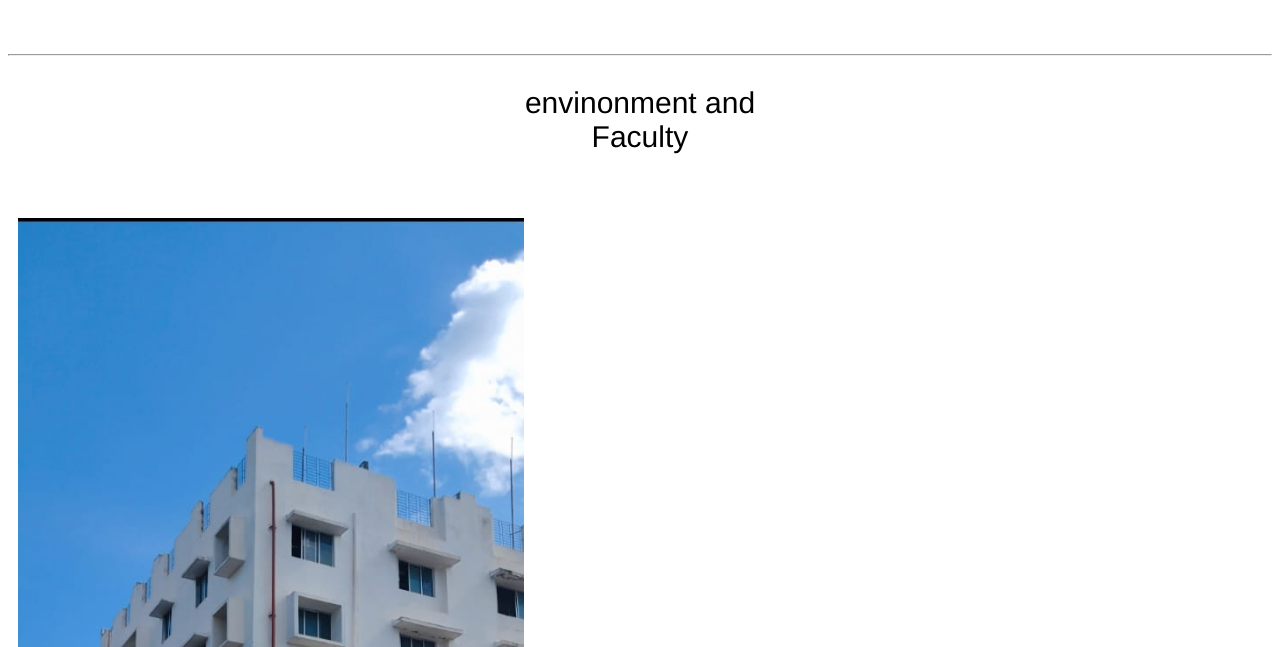
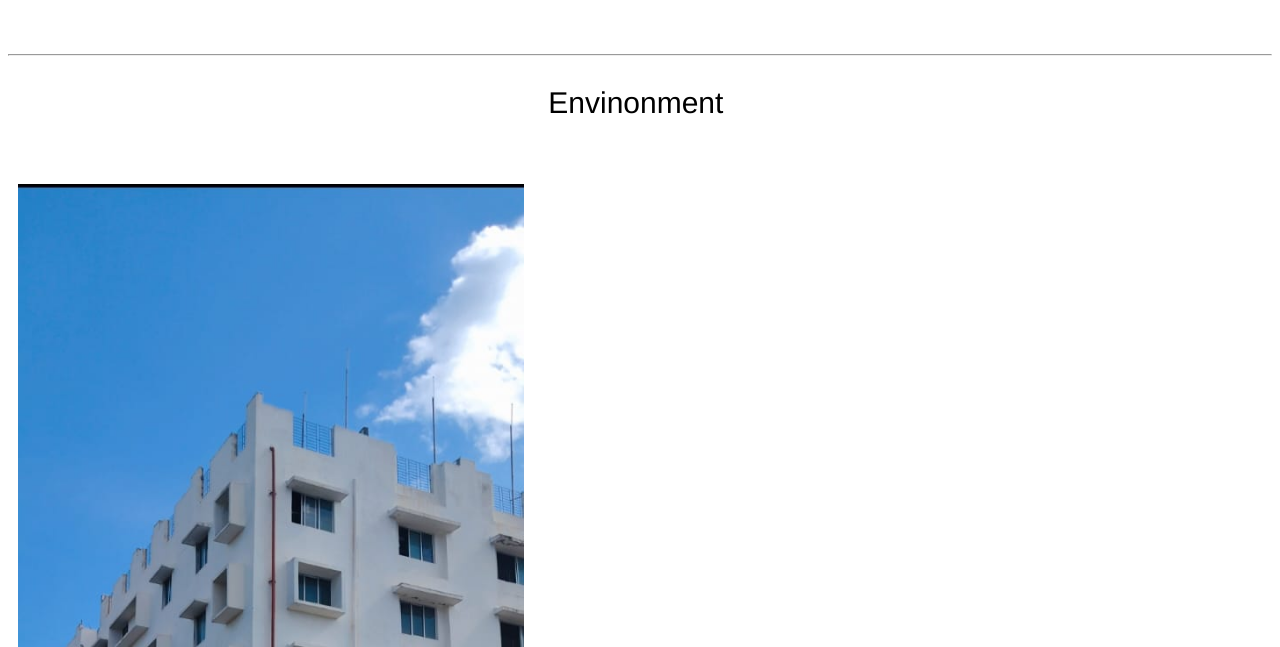
Before and after one commit to yasinmass/clg, a plain HTML site: page environment.html in a window 1280 px wide. Shown: the part 153-800 px from the top of the page. Drawn offline with Linux system fonts and the light colour scheme.

Commit message:
change 2

```diff
--- a/environment.html
+++ b/environment.html
@@ -23,8 +23,7 @@
 
    <button class="nav" onclick="openNav()">&#9776;</button>
    <h2 class="subhead">We make IT happen</h2><hr>
-   <pre style="font-family: 'Franklin Gothic Medium', 'Arial Narrow', Arial, sans-serif;font-size: 30px;display: grid;justify-content: center;">envinonment and
-        Faculty
+   <pre style="font-family: 'Franklin Gothic Medium', 'Arial Narrow', Arial, sans-serif;font-size: 30px;display: grid;justify-content: center;">Envinonment
    </pre>
    <img src="clg2.jpg" style="display: inline;margin-left: 10px;" alt="" width="40%">
    <img src="kg hostel.jpg" alt="" width="40%" style="display: inline;margin-left: 20px;">
```
